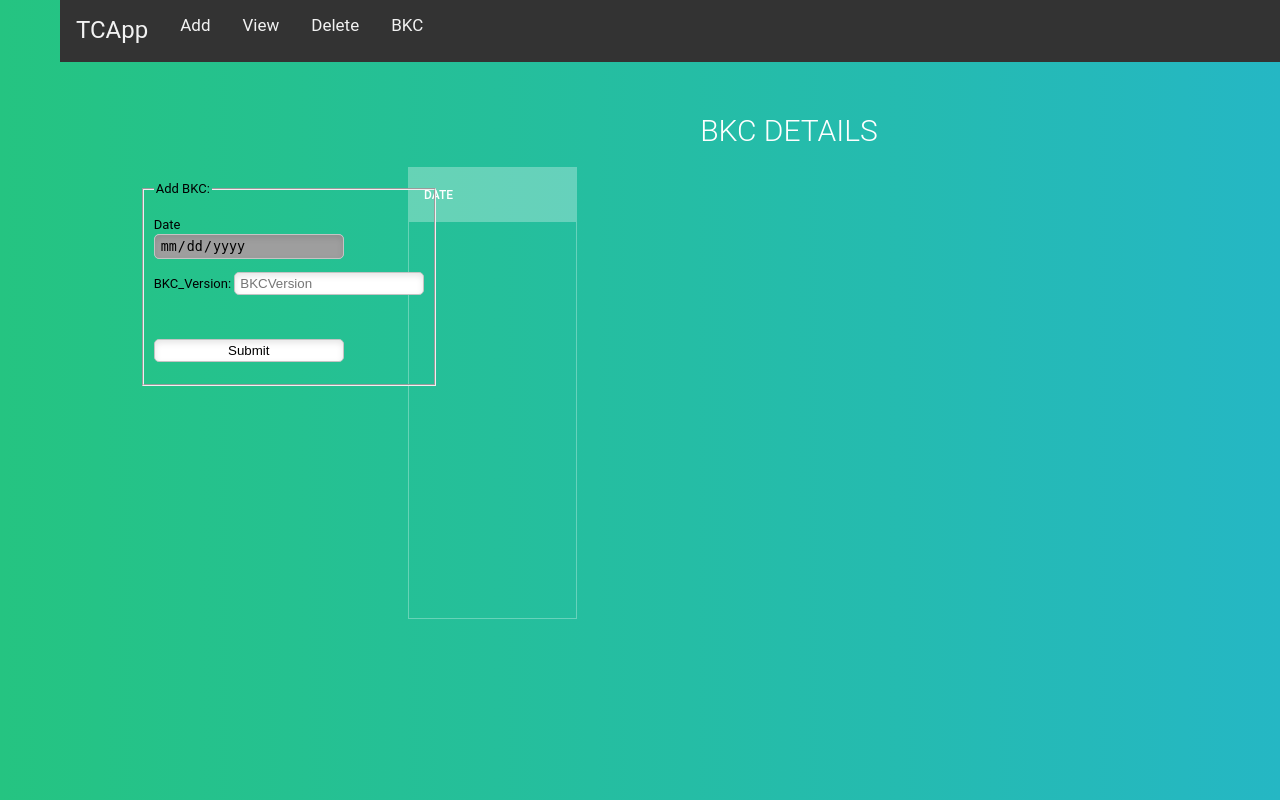
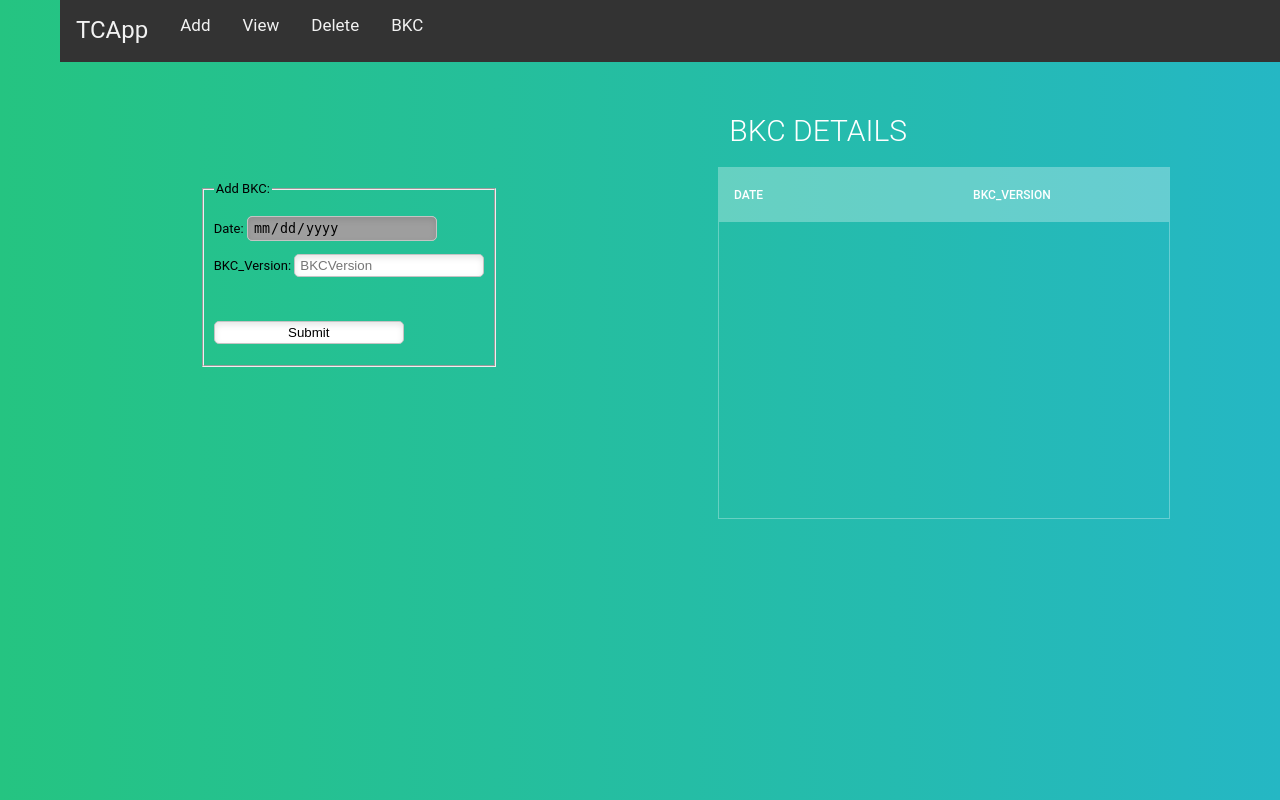
Before and after one commit to rahulmula/TCApp, a Flask app: page /bkcadd in a window 1280 px wide. Run offline with Flask 2, Linux system fonts and the light colour scheme; lists and menus that the app fills with data are empty; some libraries are stand-ins or nearby versions; grey boxes are pictures that could not be loaded.

Commit message:
latest commit

```diff
--- a/templates/bkc.html
+++ b/templates/bkc.html
@@ -45,13 +45,13 @@ input {
     margin-bottom: 15px;
   }
   table{
-    width:300%;
+    width:150%;
     table-layout: auto;
   }
 
   .divright {
     position: relative;
-    left: 30px;
+    left: 90px;
     top: 70px;
     float: left;
   }
@@ -69,13 +69,14 @@ input {
     background-color: rgba(255,255,255,0.3);
    }
   .tbl-content{
-    height:450px;
+    height:350px;
     overflow-x:auto;
     margin-top: 0px;
     border: 1px solid rgba(255,255,255,0.3);
-    left: 40px;
+    left: 160px;
     top: 70px;
-    float: left;
+    float: right;
+    width: 450px;
   }
   th{
     padding: 20px 15px;
@@ -140,7 +141,7 @@ input {
   /* for custom scrollbar for webkit browser*/
 
   ::-webkit-scrollbar {
-      width: 6px;
+      width: 20px;
   }
   ::-webkit-scrollbar-track {
       -webkit-box-shadow: inset 0 0 6px rgba(0,0,0,0.3);
@@ -195,7 +196,7 @@ input {
       <form formaction="{{ url_for('bkcadd') }}" method = "POST" enctype = "multipart/form-data">
         <fieldset>
           <legend>Add BKC:</legend>
-      <p> <label for="date">Date </label><input type="date" name="date" id="date"> </p>
+      <p> Date: <input type="date" name="date" id="date"> </p>
     	<p> BKC_Version: <input name="BKC_Version" value="" type="text" placeholder="BKCVersion" autocomplete="off" required>  </p> </br>
     	<p> <input type="submit" value="Submit" ></p>
     </fieldset>
@@ -204,7 +205,7 @@ input {
   </section>
 <section>
   <!--for demo wrap-->
-  <h1>BKC Details</h1>
+  <h1>&nbsp;&nbsp;&nbsp;&nbsp;&nbsp;&nbsp;&nbsp;&nbsp;BKC Details</h1>
   <div class="tbl-content">
     <table cellpadding="0" cellspacing="0" border="0">
       <!-- <tbody> -->
```
